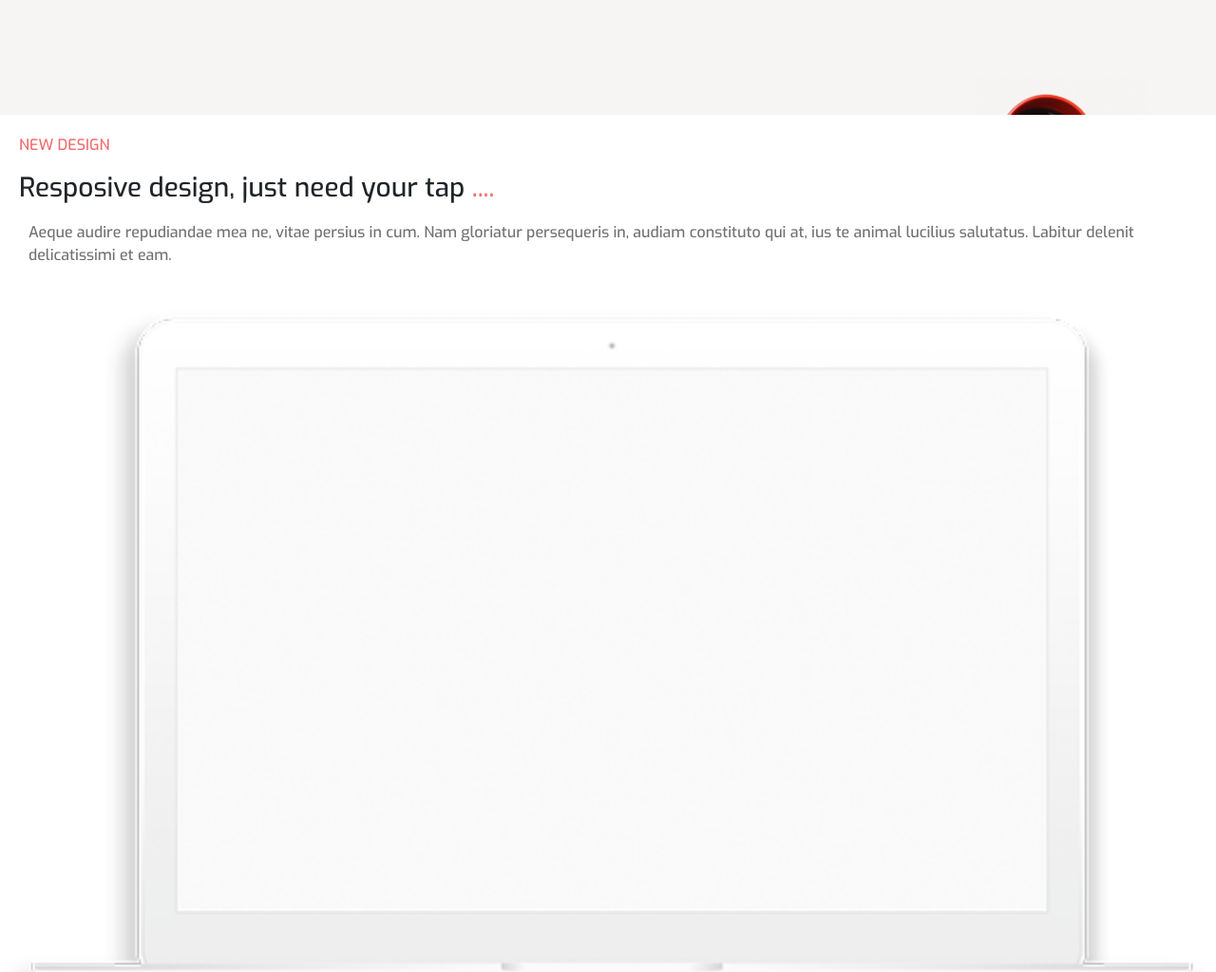
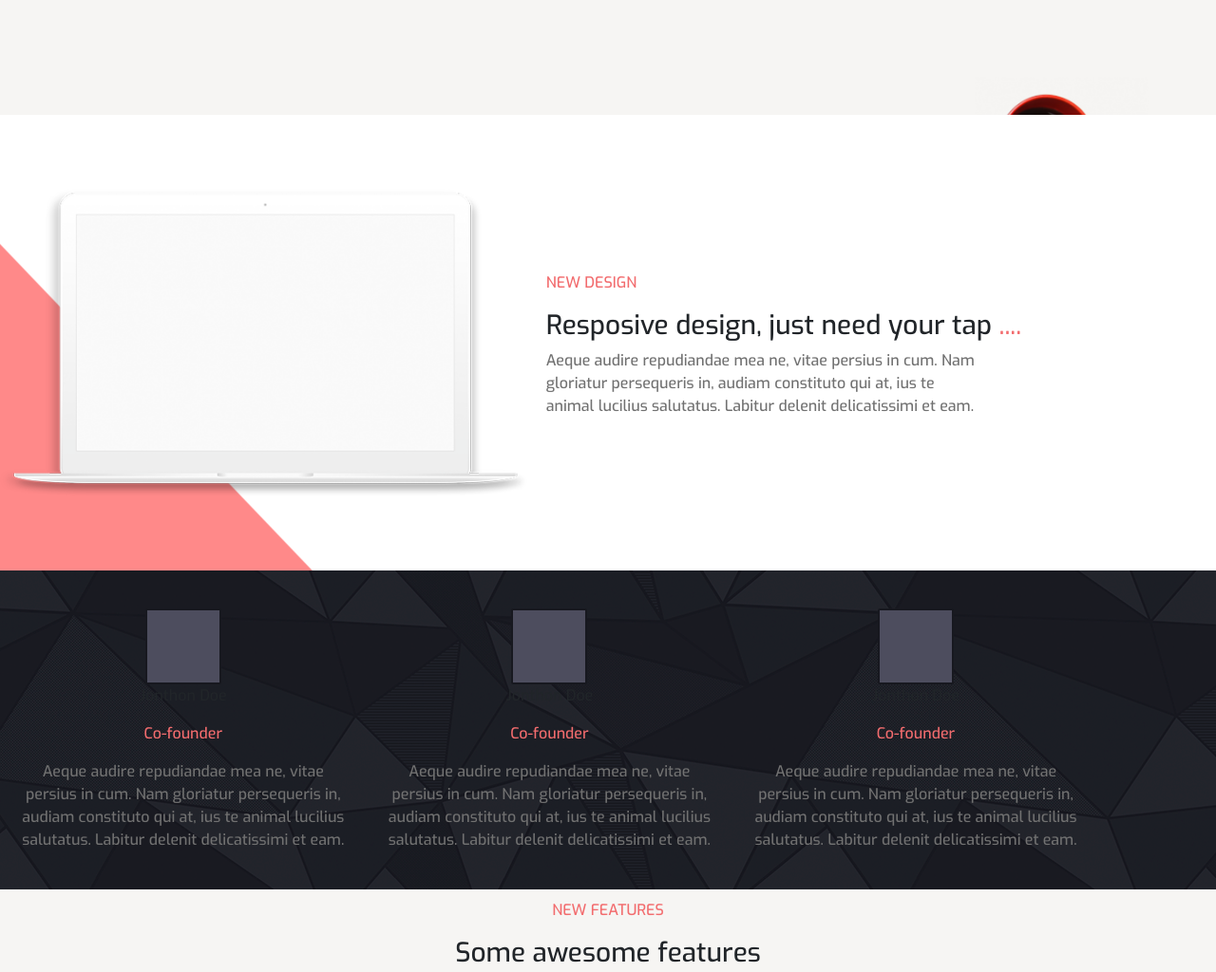
Before and after one commit to mike-kob/Web.Lab01, a website: page app/index.html in a window 1280 px wide. Shown: the part 1540-2564 px from the top of the page at 95% size. Drawn offline with nearby package versions, Linux system fonts and the light colour scheme.

Commit message:
Working section-4 both

```diff
--- a/app/css/styles.scss
+++ b/app/css/styles.scss
@@ -218,11 +218,6 @@
     background-position: center;
     height: 60vh;
   }
-
-  //display: flex;
-  //align-items: center;
-  //justify-content: center;
-  //flex-direction: column;
 }
 
 .section-3-title {
@@ -232,8 +227,8 @@
 
 .section-3-new-features {
   align-items: center;
-    text-align: center;
-    justify-content: space-evenly;
+  text-align: center;
+  justify-content: space-evenly;
 }
 
 .feature-title {
@@ -258,26 +253,35 @@
   height: unset;
 
   @media (min-width: 600px) {
-    background-position: center;
+    display: flex;
+    flex-direction: row-reverse;
+    height: 60vh;
+    align-items: center;
 
   }
 
-  //display: flex;
-  //align-items: center;
-  //justify-content: center;
-  //flex-direction: column;
 }
+
 
 .section-4-macbook {
   margin: 35px 0;
+
+  @media (min-width: 600px) {
+    width: 80%;
+  }
 }
 
 .section-4-title {
   margin: 20px 0 0 20px;
+
+  @media (min-width: 600px) {
+    max-width: 70%;
+  }
+
 }
 
 .section-4-paragraph {
-  padding: 10px;
+      max-width: 90%;
 }
 
 .section-5 {
```
Also changed, not shown: app/index.html (+3 -1 lines), app/css/styles.css.
